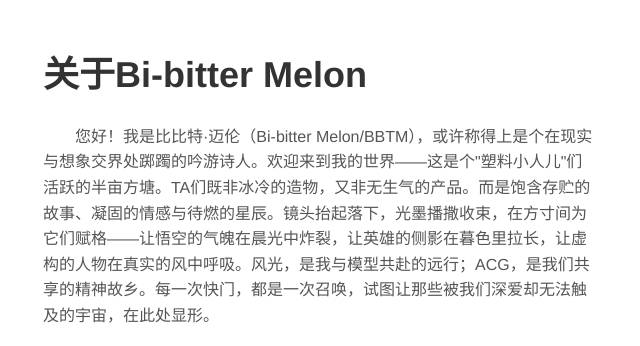
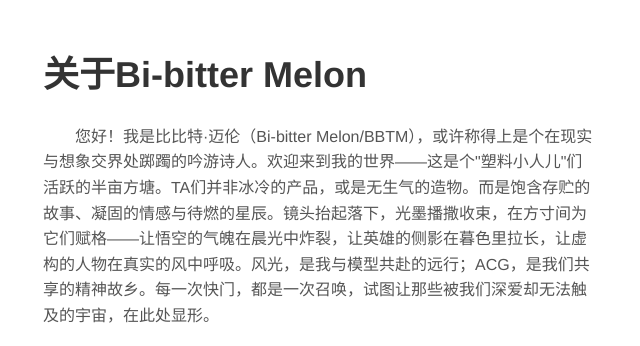
Before and after one commit to bibittermelon-lgtm/bibittermelon.github.io, a plain HTML site: page index.html in a window 1280 px wide. Shown: the part 2140-2486 px from the top of the page, 17-657 px from the left. Drawn offline with Linux system fonts and the light colour scheme.

Commit message:
Update index.html

```diff
--- a/index.html
+++ b/index.html
@@ -676,7 +676,7 @@
             <div class="about-content">
                 <div class="about-text">
                     <h2>关于Bi-bitter Melon</h2>
-                    <p>您好！我是比比特·迈伦（Bi-bitter Melon/BBTM），或许称得上是个在现实与想象交界处踯躅的吟游诗人。欢迎来到我的世界——这是个"塑料小人儿"们活跃的半亩方塘。TA们既非冰冷的造物，又非无生气的产品。而是饱含存贮的故事、凝固的情感与待燃的星辰。镜头抬起落下，光墨播撒收束，在方寸间为它们赋格——让悟空的气魄在晨光中炸裂，让英雄的侧影在暮色里拉长，让虚构的人物在真实的风中呼吸。风光，是我与模型共赴的远行；ACG，是我们共享的精神故乡。每一次快门，都是一次召唤，试图让那些被我们深爱却无法触及的宇宙，在此处显形。</p>
+                    <p>您好！我是比比特·迈伦（Bi-bitter Melon/BBTM），或许称得上是个在现实与想象交界处踯躅的吟游诗人。欢迎来到我的世界——这是个"塑料小人儿"们活跃的半亩方塘。TA们并非冰冷的产品，或是无生气的造物。而是饱含存贮的故事、凝固的情感与待燃的星辰。镜头抬起落下，光墨播撒收束，在方寸间为它们赋格——让悟空的气魄在晨光中炸裂，让英雄的侧影在暮色里拉长，让虚构的人物在真实的风中呼吸。风光，是我与模型共赴的远行；ACG，是我们共享的精神故乡。每一次快门，都是一次召唤，试图让那些被我们深爱却无法触及的宇宙，在此处显形。</p>
                     <p>对我而言，创作是最诚挚的苦修，但仍不乏令人会心的瞬间。"Bi-bitter Melon"名字的创造极富个人色彩却又暗含个人青年时的中二巧思——即来自个人最喜欢的由鸟山明老师创作的艺术作品——《龙珠》中赛亚人名字的命名方式，（例如悟空之于胡萝卜，贝吉塔之于蔬菜总称的英文日语读法）。故选择自己最喜欢的蔬菜——苦瓜的单词，通过悟空卡卡罗特式的首音叠读从而拥有了独属于自己的赛亚人名字。诚然，赛亚人并非友善的民族，正是由于悟空方才显得充满魅力和力量。那美克星上悟空"所以才灭亡啊"的反思与陈述如此冷峻客观。这也是全世界范围内《龙珠》都如此经久不衰的原因吧！昔年幻想万能胶囊想要找到七颗龙珠实现愿望，舞动着龟派气功与友人伽力克炮激情对波，洗澡时把头发竖起想象自己超级赛亚人变身的纯真孩子也就此埋下了最初纯粹的梦。</p>
                     <p>如今，在此，通过些许独属于自己的创作和表达展现自己一直以来的热爱，该是很奇妙的一件事罢。这里记录的，不仅是一个爱好者的作品，更是一个相信"万物有灵" 的灵魂，试图用热情和自身不断学习为这些"塑料小人"们赋予生命温度、为瞬间铸刻永恒形态的，微小而纯粹的努力。</p>
                     <a href="#contact" class="btn">联系到"我"</a>
```
